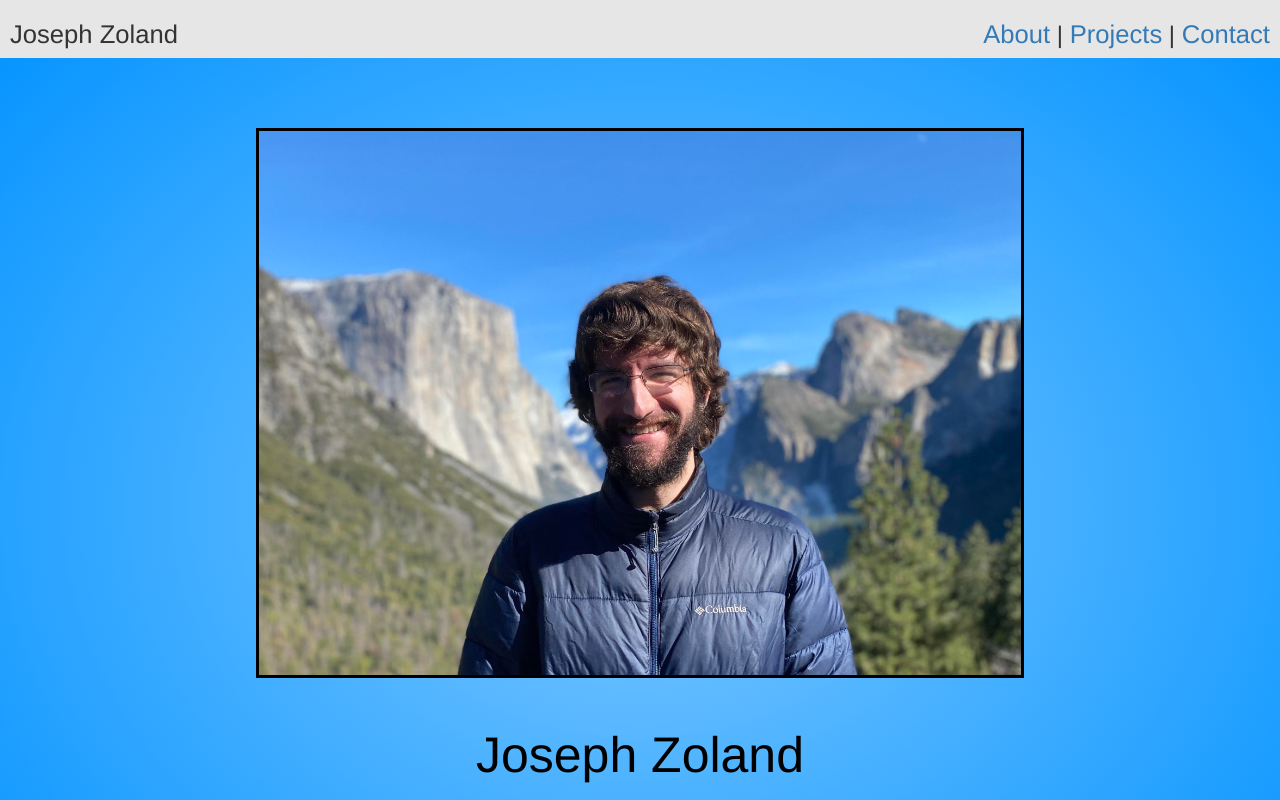
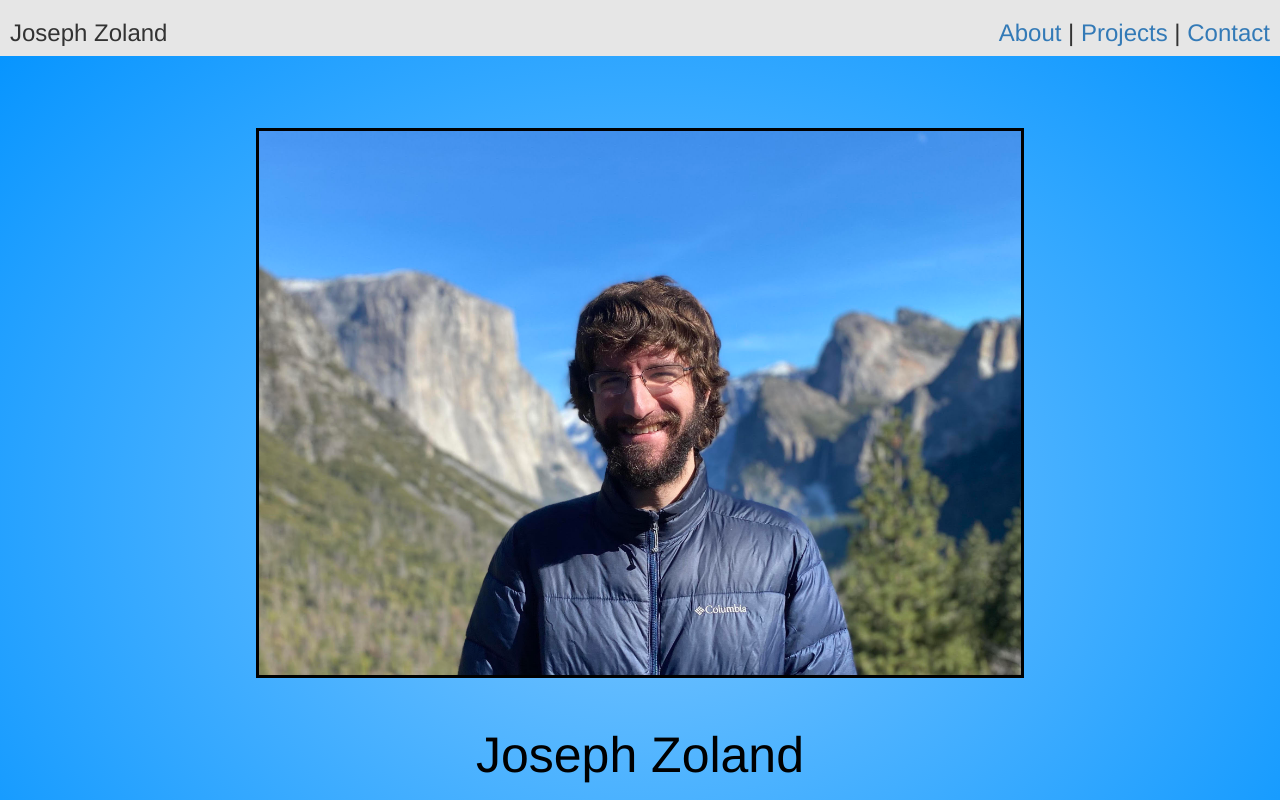
Before and after one commit to joeyzoland/joeyzoland.github.io, a plain HTML site: page index.html in a window 1280 px wide. Shown: the top 800 px of the page. Drawn offline with nearby package versions, Linux system fonts and the light colour scheme.

```diff
--- a/index.css
+++ b/index.css
@@ -14,15 +14,11 @@
 .header_name{
   display: inline-block;
   margin-left: 10px;
-  font-size: 2vw;
 }
 #header_dashboard{
   display: inline-block;
   margin-right: 10px;
   vertical-align: middle;
-}
-#header_dashboard h3 a{
-  font-size: 2vw;
 }
 #profile_pic{
   border-style: solid;
```
